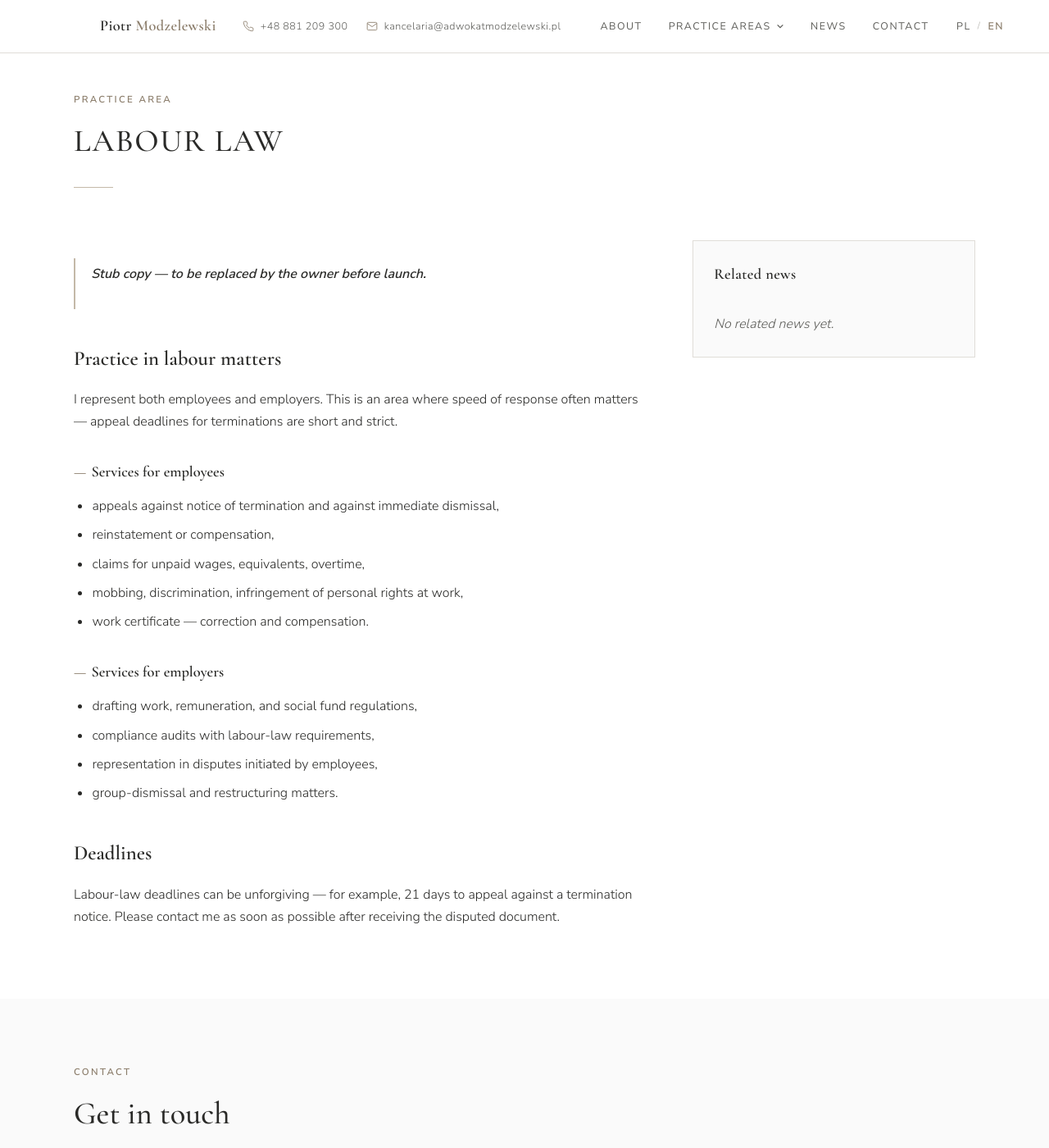
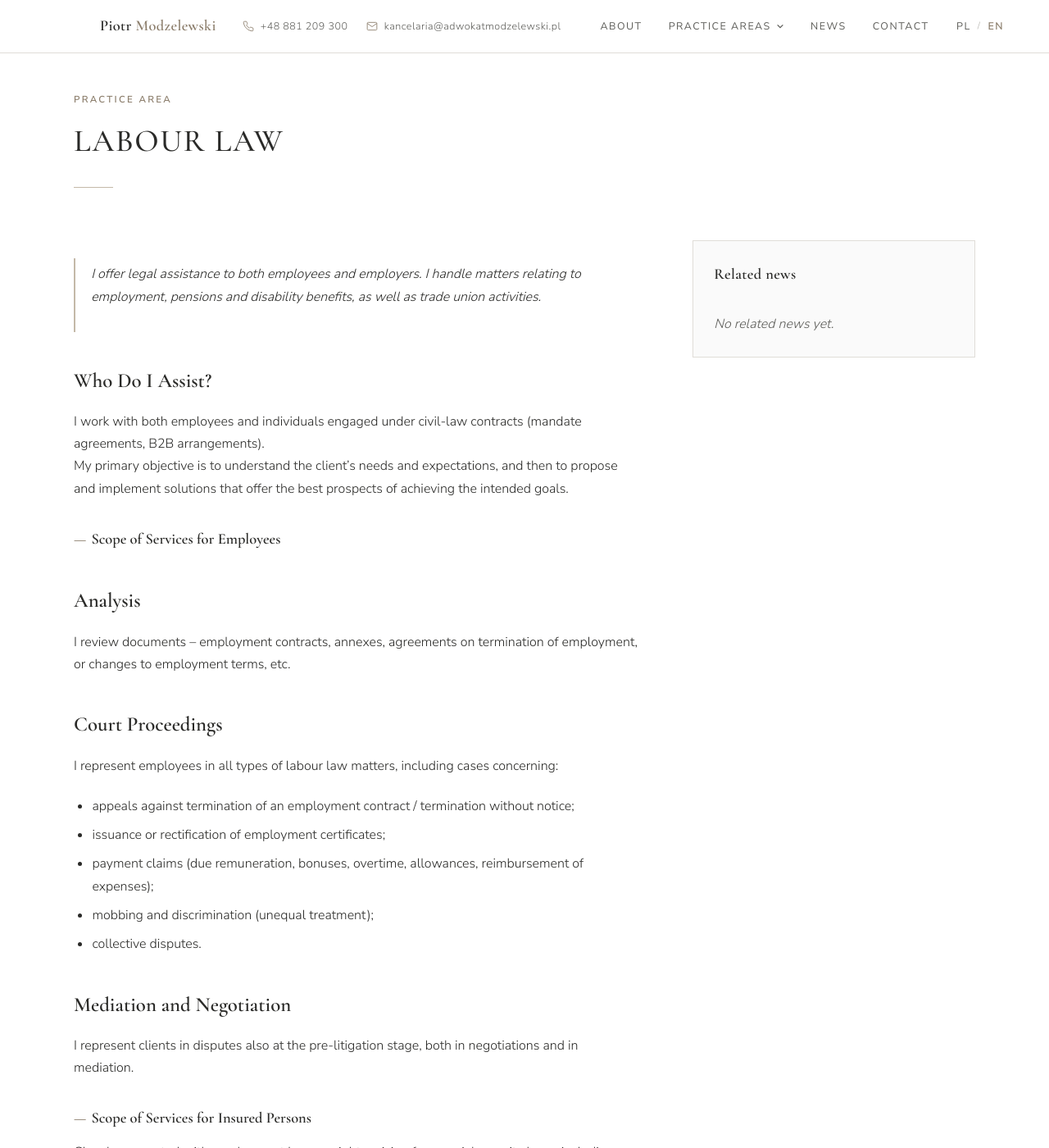
Before and after one commit to pmmodzelewski/adwokatmodzelewski.pl, a Jekyll site: the page built from _specjalizacje/en/labour-law.md, in a window 1280 px wide and 1400 px high. Shown: the whole window at 82% size. Built offline with Jekyll 4.4.1, drawn with Linux system fonts in a browser that asks for light colours; Markdown is read by kramdown in place of the engine named in the settings; some of the changed text lies outside the part shown.

Commit message:
Update labour-law.md

```diff
--- a/_specjalizacje/en/labour-law.md
+++ b/_specjalizacje/en/labour-law.md
@@ -3,38 +3,67 @@ lang: en
 slug: labour-law
 title: "Labour law"
 title_display: "LABOUR LAW"
-summary: "Representation of both employees (claims for payment, unlawful termination, work certificates) and employers."
+summary: "Labour law services for both employees and employers. Employment-related matters, as well as social security cases."
 permalink: /en/specjalizacje/labour-law/
 lang_alt: /specjalizacje/prawo-pracy/
 sitemap: false
 robots: noindex
 ---
 
-> **Stub copy — to be replaced by the owner before launch.**
+> I offer legal assistance to both employees and employers.
+> I handle matters relating to employment, pensions and disability benefits, as well as trade union activities.
 
-## Practice in labour matters
+## Who Do I Assist?
 
-I represent both employees and employers. This is an area where speed of
-response often matters — appeal deadlines for terminations are short and
-strict.
+I work with both employees and individuals engaged under civil-law contracts (mandate agreements, B2B arrangements).
+My primary objective is to understand the client’s needs and expectations, and then to propose and implement solutions that offer the best prospects of achieving the intended goals.
 
-### Services for employees
+### Scope of Services for Employees
 
-- appeals against notice of termination and against immediate dismissal,
-- reinstatement or compensation,
-- claims for unpaid wages, equivalents, overtime,
-- mobbing, discrimination, infringement of personal rights at work,
-- work certificate — correction and compensation.
+## Analysis
 
-### Services for employers
+I review documents – employment contracts, annexes, agreements on termination of employment, or changes to employment terms, etc.
 
-- drafting work, remuneration, and social fund regulations,
-- compliance audits with labour-law requirements,
-- representation in disputes initiated by employees,
-- group-dismissal and restructuring matters.
+## Court Proceedings
 
-## Deadlines
+I represent employees in all types of labour law matters, including cases concerning:
+- appeals against termination of an employment contract / termination without notice;
+- issuance or rectification of employment certificates;
+- payment claims (due remuneration, bonuses, overtime, allowances, reimbursement of expenses);
+- mobbing and discrimination (unequal treatment);
+- collective disputes.
 
-Labour-law deadlines can be unforgiving — for example, 21 days to appeal
-against a termination notice. Please contact me as soon as possible after
-receiving the disputed document.
+## Mediation and Negotiation
+
+I represent clients in disputes also at the pre-litigation stage, both in negotiations and in mediation.
+
+### Scope of Services for Insured Persons
+
+Closely connected with employment law are rights arising from social security law – including old-age pensions, disability pensions, sick pay and sickness benefits, as well as accident-related benefits.
+
+I have extensive experience in cases conducted by the Social Insurance Institution (ZUS) (as well as other pension authorities) and in court disputes with these bodies. My experience includes, among others:
+- cases concerning the reassessment of pension amounts;
+- cases concerning entitlements related to work performed under special conditions;
+- cases involving challenges by the Social Insurance Institution to benefits already granted (e.g. unduly received sickness or maternity benefits).
+
+### Scope of Services for Employers
+
+## The Other Side
+
+The situations described above typically concern disputes between employees and employers. In all the types of cases indicated above in which I act on behalf of employees, I also represent employers.
+
+## Preparation of Documents
+
+I also have experience in drafting more complex documents relevant from the perspective of larger employers, such as:
+- workplace regulations;
+- remuneration and bonus policies;
+- employment contracts;
+- non-compete agreements.
+
+### Deadlines
+
+If there is one principle of particular importance in labour law matters, it is timeliness.
+Many statutory deadlines under the Labour Code are extremely short.
+For example, an appeal against termination of an employment contract must be filed within only 21 days.
+An employer who becomes aware of a serious breach by an employee of their fundamental duties has only one month to terminate the employment contract without notice.
+Anyone requiring assistance in labour law matters should seek professional advice as soon as possible.
```
